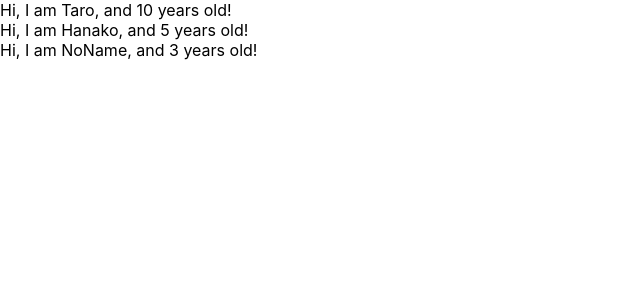
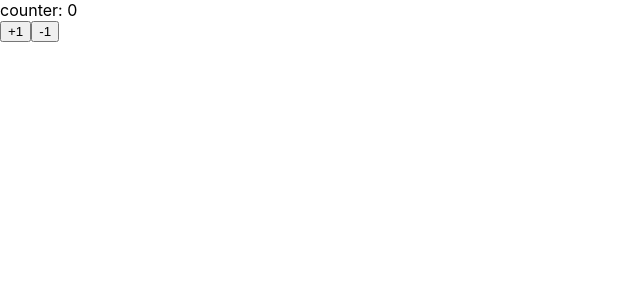
Before and after one commit to OcchiNecchi/react-redux-test-application, a React (Create React App) app: page / in a window 1280 px wide. Shown: the top 300 px of the page, without its empty margins (0-640 px from the left). Built offline with nearby package versions, Linux system fonts and the light colour scheme.

Commit message:
learn state

```diff
--- a/src/App.js
+++ b/src/App.js
@@ -1,30 +1,34 @@
+// Stateについて
 import React, { Component } from "react";
-import PropTypes from 'prop-types'
 
-const App = () => {
-  const profiles = [
-    { name: "Taro", age: 10 },
-    { name: "Hanako", age: 5},
-    { name: "NoName", age: 3}
-  ]
-  return (
-    <div>
-      {
-        profiles.map((profiles, index) => {
-          return <User name={profiles.name} age={profiles.age} key={index} />
-        })
-      }
-    </div>
-  )
-}
 
-const User = (props) => {
-  return <div>Hi, I am {props.name}, and {props.age}  years old!</div>
-}
+const App = () => ( <Counter></Counter> )
 
-User.propTypes = {
-  name: PropTypes.string,
-  age: PropTypes.number.isRequired
+class Counter extends Component {
+
+  // JavaScript のコンストラクター
+  constructor(props) {
+    super(props)
+    this.state = {count:0}
+  }
+
+  handlePlusButton = () => {
+    this.setState({count: this.state.count + 1})
+  }
+
+  handleMinusButton = () => {
+    this.setState({count: this.state.count - 1})
+  }
+
+  render() {
+    return (
+      <React.Fragment>
+        <div>counter: {this.state.count}</div>
+        <button onClick={this.handlePlusButton}>+1</button>
+        <button onClick={this.handleMinusButton}>-1</button>
+      </React.Fragment>
+    )
+  }
 }
 
 export default App;
```
